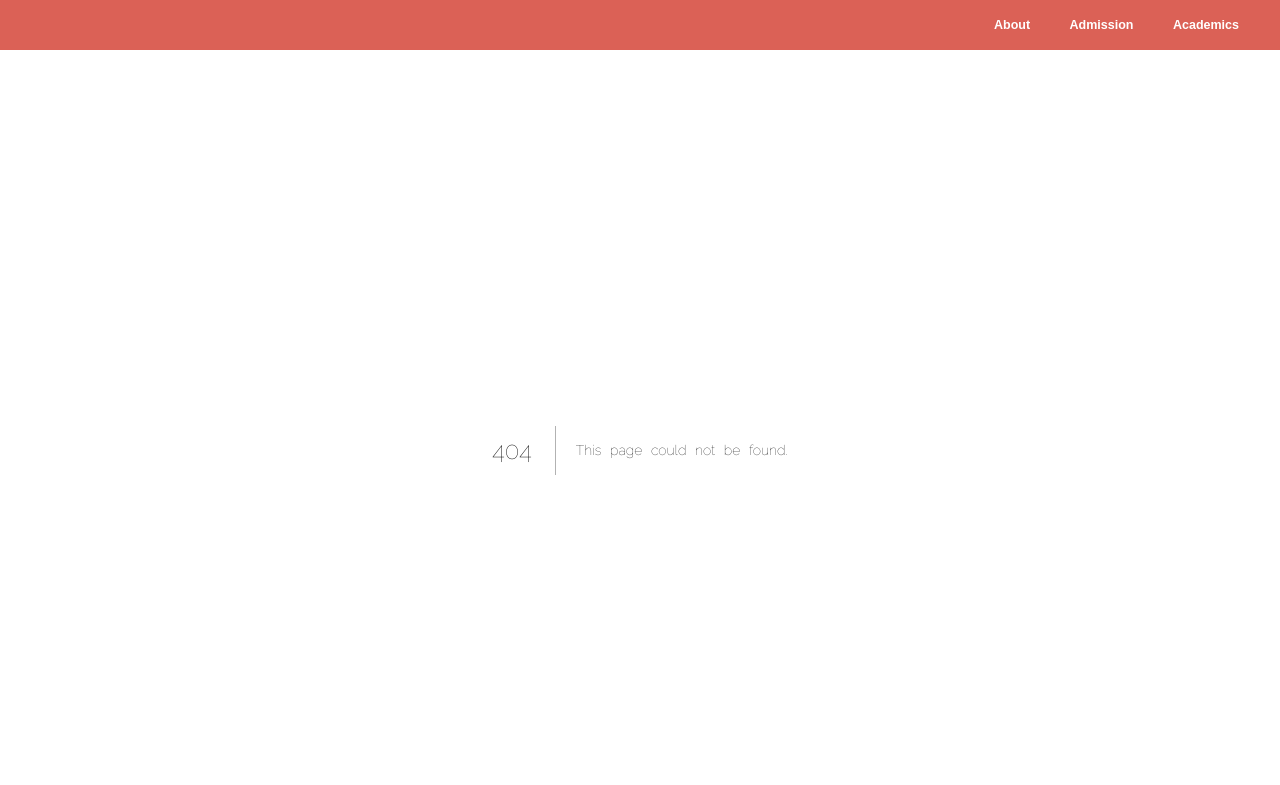
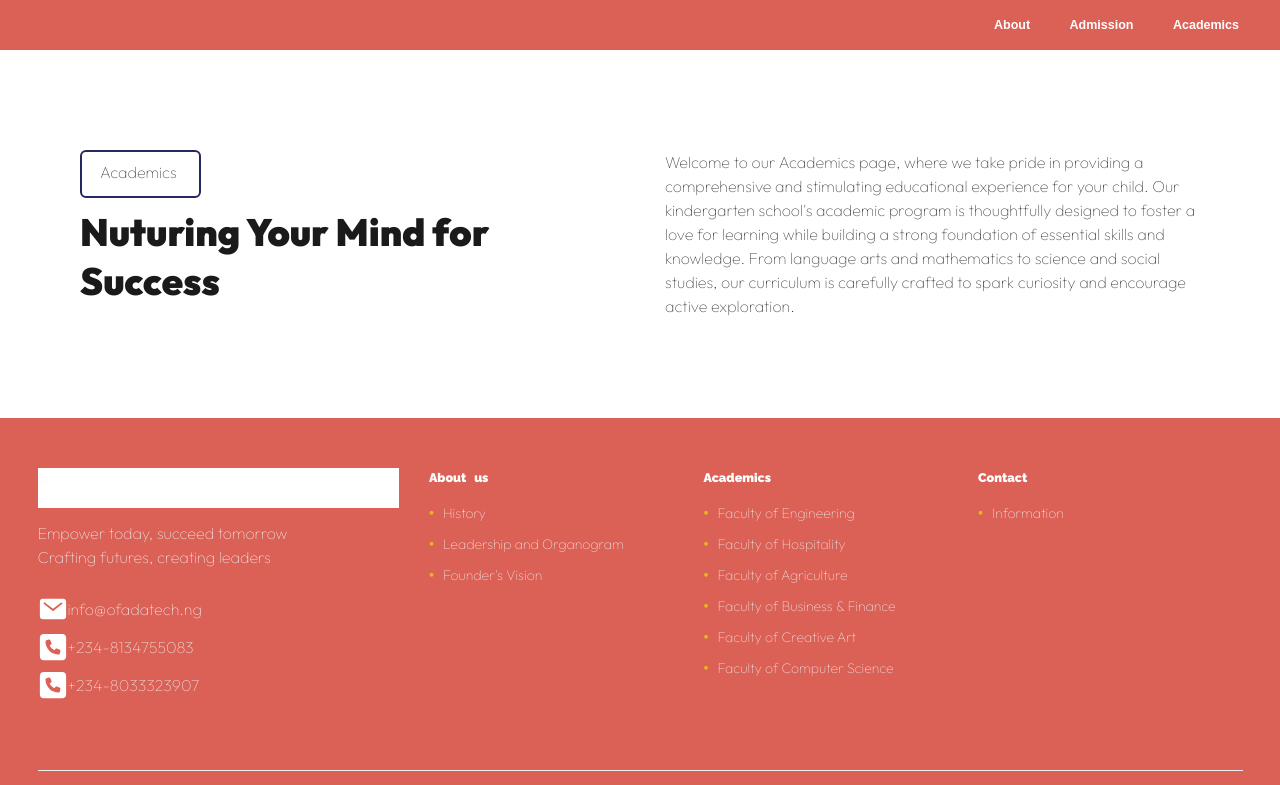
Before and after one commit to ishuacharis/ofadatech, a Next.js app: page /academics in a window 1280 px wide. Before the commit this address had no page. Shown: the top 785 px of the page. Built offline with nearby package versions, Linux system fonts and the light colour scheme.

Commit message:
Create academics page

```diff
--- a/next.config.js
+++ b/next.config.js
@@ -12,11 +12,6 @@ const nextConfig = {
         destination: '/admission/requirements',
         permanent: true,
       },
-      {
-        source: '/academics',
-        destination: '/academics/engineering',
-        permanent: true,
-      },
     ]
   }
 }
--- a/src/app/_ui/globals.css
+++ b/src/app/_ui/globals.css
@@ -64,6 +64,127 @@ h6 {
   line-height: 28px;
 }
 
+/* FLEX */
+
+.flex {
+  display: flex;
+}
+
+.flex-col {
+  flex-direction: column;
+}
+
+.flex-col-xs {
+  flex-direction: column;
+}
+
+.align-items-center-xs {
+  align-items: center;
+}
+
+/* END OF FLEX */
+
+
+/* GRID */
+
+.grid {
+  display: grid;
+}
+
+.grid-template-columns-xs {
+  grid-template-columns: minmax(0, 1fr);
+}
+
+.grid-auto-columns {
+  grid-auto-columns: minmax(0, 1fr);
+}
+
+.grid-column-gap-one {
+  column-gap: 50px;
+}
+
+.grid-align-self {
+  align-self: stretch;
+}
+
+/* END GRID */
+
+
+/* TEXT */
+
+.text {
+  color: #333;
+}
+
+.text-black {
+  color: #1a1a1a;
+}
+
+.type-200 {
+  font-size: 16px;
+  line-height: 24px;
+}
+
+.type-300 {
+  font-size: 20px;
+  line-height: 30px;
+}
+
+.type-400 {
+  font-size: 38px;
+  line-height: 49.4px;
+}
+
+.type-xs {
+  font-weight: 500;
+}
+
+.type-md {
+  font-weight: 700;
+}
+
+.type-start-center {
+  text-align: center;
+}
+
+.text-center-xs {
+  text-align: center;
+}
+
+/* END TEXT */
+
+
+/* CARD */
+
+.card {
+  position: relative;
+}
+
+.card-small {
+  width: max-content;
+}
+
+.card-rounded-all {
+  border-radius: 8px;
+}
+
+.card-border::before {
+  z-index: 200;
+  border: 2px solid #262662;
+  block-size: 100%;
+  border-radius: 6px;
+  content: " ";
+  display: block;
+  inline-size: 100%;
+  inset-block-start: 0;
+  inset-inline-start: 0;
+  pointer-events: none;
+  position: absolute;
+}
+
+
+/* CARD */
+
 .row {
   padding-inline: 3em;
 }
@@ -92,7 +213,41 @@ h6 {
   padding-inline: 3em;
 }
 
+.spacing-padding-xs-block-size-one {
+  padding-block: 50px;
+}
+
+.spacing-padding-xs-inline-size-one {
+  padding-inline: 30px;
+}
+
+.spacing-padding-xs-block,
+.spacing-padding-xs-blockstart,
+.spacing-padding-xs-blockend {
+  padding-block: 10px;
+}
+
+.spacing-padding-md-inline,
+.spacing-padding-md-block,
+.spacing-padding-md-blockstart,
+.spacing-padding-md-blockend {
+  padding-inline: 20px;
+}
+
+.spacing-margin-xs-blockend {
+  margin-block-end: 14px;
+}
+
 @media screen and (min-width: 768px) {
+
+  .spacing-padding-sm-block-size-one {
+    padding-block: 80px;
+  }
+
+  .spacing-padding-sm-inline-size-one{
+    padding-inline: 100px;
+  }
+
   .row {
     padding-inline: 6em;
   }
@@ -124,6 +279,39 @@ h6 {
 
 
 @media screen and (min-width: 991px) {
+  .flex-col-md {
+    flex-direction: column;
+  }
+
+  .align-items-center-md {
+    align-items: center;
+  }
+
+  .align-items-start-md {
+    align-items: flex-start;
+  }
+
+  .grid-template-columns-md {
+    grid-template-columns: repeat(2, minmax(0, 1fr));
+  }
+
+
+  .spacing-padding-md-block-size-one {
+    padding-block: 100px;
+  }
+
+  .spacing-padding-md-inline-size-one {
+    padding-inline: 80px;
+  }
+
+  .text-center-md {
+    text-align: center;
+  }
+
+  .text-start-md {
+    text-align: left;
+  }
+
   .row {
     padding-inline: 8em;
   }
--- a/src/app/academics/[slug]/page.tsx
+++ b/src/app/academics/[slug]/page.tsx
@@ -7,6 +7,7 @@ export default function Academics({ params }: { params: { slug: string } }) {
   const faculty = faculties[params.slug];
   return (
     <main className={style.main}>
+      <div className="xs-padding-block xs-padding-inline sm-padding-block sm-padding-inline">
         <section className={style.faculty_details}>
           <h1>{faculty.name}</h1>
           <ul className={style.dept_list}>
@@ -16,6 +17,7 @@ export default function Academics({ params }: { params: { slug: string } }) {
             />
           </ul>
         </section>
+      </div>
     </main>
   )
 }
--- a/src/app/academics/layout.tsx
+++ b/src/app/academics/layout.tsx
@@ -4,10 +4,6 @@ export default function AcademicsLayout({
     children: React.ReactNode
   }) {
   return (
-    <main>
-      <div className="xs-padding-block xs-padding-inline sm-padding-block sm-padding-inline">
-        {children}
-      </div>
-    </main>
+    children
   );
 }
--- /dev/null
+++ b/src/app/academics/page.module.css
@@ -0,0 +1,3 @@
+.main {}
+
+.constrain_width {}
--- /dev/null
+++ b/src/app/academics/page.tsx
@@ -0,0 +1,39 @@
+import style from "./page.module.css";
+
+
+export default function AcademicsPage() {
+  return (
+    <main className={style.main}>
+      <div>
+        <div className={style.constrain_width}>
+          <div className="flex flex-col">
+            <div>
+              <div className="spacing spacing-padding-xs-block-size-one spacing-padding-xs-inline-size-one spacing-padding-sm-block-size-one spacing-padding-sm-inline-size-one spacing-padding-md-block-size-one spacing-padding-md-inline-size-one">
+                <div className="grid grid-template-columns-xs grid-template-columns-md grid-auto-columns grid-column-gap-one">
+                  <div className="flex flex-col align-items-center-xs align-items-start-md">
+                    <div className="spacing spacing-margin-xs-blockend">
+                      <div className="card card-rounded-all card-border card-small grid-item grid-align-self">
+                        <div className="spacing spacing-padding-xs-block spacing-padding-md-inline">
+                          <div className="text type-xs type-200 text-center text-start-md">Academics</div>
+                        </div>
+                      </div>
+                    </div>
+                    <div className="spacing spacing-padding-blockend">
+                      <div className="text type-400 type-md text-black text-center-xs text-start-md">
+                        Nuturing Your Mind for Success
+                      </div>
+                    </div>
+                  </div>
+                  <div className="text type-xs type-200 text-center-xs text-start-md">
+                    Welcome to our Academics page, where we take pride in providing a comprehensive and stimulating educational experience for your child. Our kindergarten school{`'`}s academic program is thoughtfully designed to foster a love for learning while building a strong foundation of essential skills and knowledge. From language arts and mathematics to science and social studies, our curriculum is carefully crafted to spark curiosity and encourage active exploration.
+                  </div>
+                </div>
+              </div>
+            </div>
+
+          </div>
+        </div>
+      </div>
+    </main>
+  )
+};
```
Lines whose indentation alone changed are shown as unchanged.
